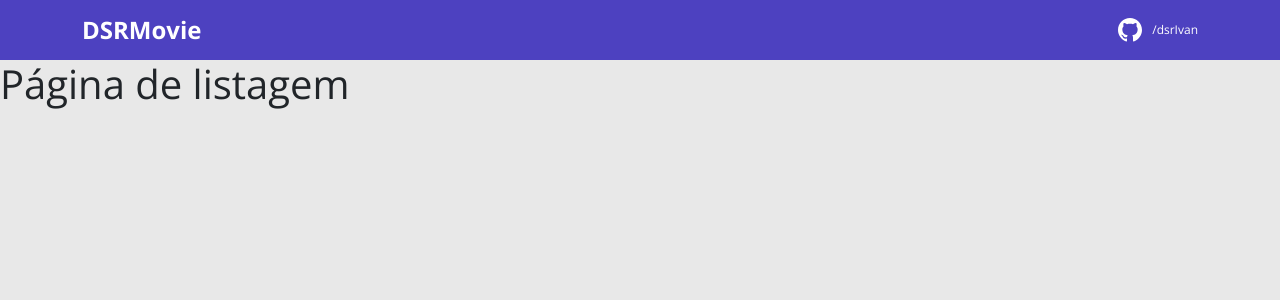
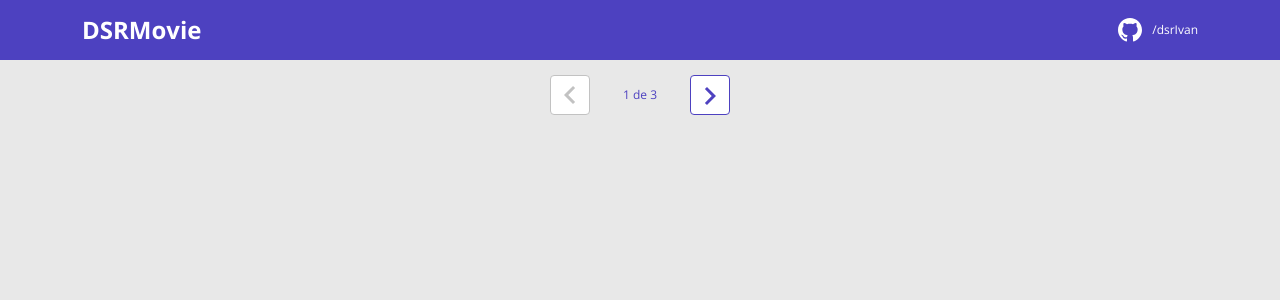
Before and after one commit to dsrivan/wbn002-2022-dsrMovie-Java_React-Full, a React (Create React App) app in the folder frontend/: page / in a window 1280 px wide. Shown: the top 300 px of the page. Built offline with nearby package versions, Linux system fonts and the light colour scheme.

Commit message:
Pagination layout

```diff
--- /dev/null
+++ b/frontend/src/components/Pagination/index.tsx
@@ -0,0 +1,20 @@
+import { ReactComponent as Arrow } from "assets/img/arrow.svg";
+import "./styles.css";
+
+function Pagination() {
+  return (
+    <div className="dsrmovie-pagination-container">
+      <div className="dsrmovie-pagination-box">
+        <button className="dsrmovie-pagination-button" disabled={true}>
+          <Arrow />
+        </button>
+        <p>{`${1} de ${3}`}</p>
+        <button className="dsrmovie-pagination-button" disabled={false}>
+          <Arrow className="dsrmovie-flip-horizontal" />
+        </button>
+      </div>
+    </div>
+  );
+}
+
+export default Pagination;
--- /dev/null
+++ b/frontend/src/components/Pagination/styles.css
@@ -0,0 +1,54 @@
+.dsrmovie-pagination-container {
+  padding: 15px 0;
+  display: flex;
+  justify-content: center;
+  align-items: center;
+}
+
+.dsrmovie-pagination-box {
+  width: 180px;
+  display: flex;
+  justify-content: space-between;
+  align-items: center;
+}
+
+.dsrmovie-pagination-box form {
+  width: 100%;
+  display: flex;
+}
+
+.dsrmovie-pagination-button {
+  width: 40px;
+  height: 40px;
+  border-radius: 4px;
+  background-color: #fff;
+  display: flex;
+  justify-content: center;
+  align-items: center;
+  border: 1px solid var(--color-primary);
+  cursor: pointer;
+}
+
+.dsrmovie-pagination-button svg {
+  filter: brightness(0) saturate(100%) invert(26%) sepia(19%) saturate(7395%)
+    hue-rotate(234deg) brightness(89%) contrast(92%);
+}
+
+.dsrmovie-pagination-button:disabled {
+  border: 1px solid #c2c2c2;
+  cursor: unset;
+}
+
+.dsrmovie-pagination-button:disabled svg {
+  filter: none;
+}
+
+.dsrmovie-pagination-container p {
+  margin: 0;
+  font-size: 12px;
+  color: var(--color-primary);
+}
+
+.dsrmovie-flip-horizontal {
+  transform: rotate(180deg);
+}
--- a/frontend/src/pages/Listing/index.tsx
+++ b/frontend/src/pages/Listing/index.tsx
@@ -1,5 +1,7 @@
+import Pagination from "components/Pagination";
+
 function Listing() {
-  return <h1>Página de listagem</h1>;
+  return <Pagination />;
 }
 
 export default Listing;
```
Also changed, not shown: frontend/src/assets/img/arrow.svg (added).
